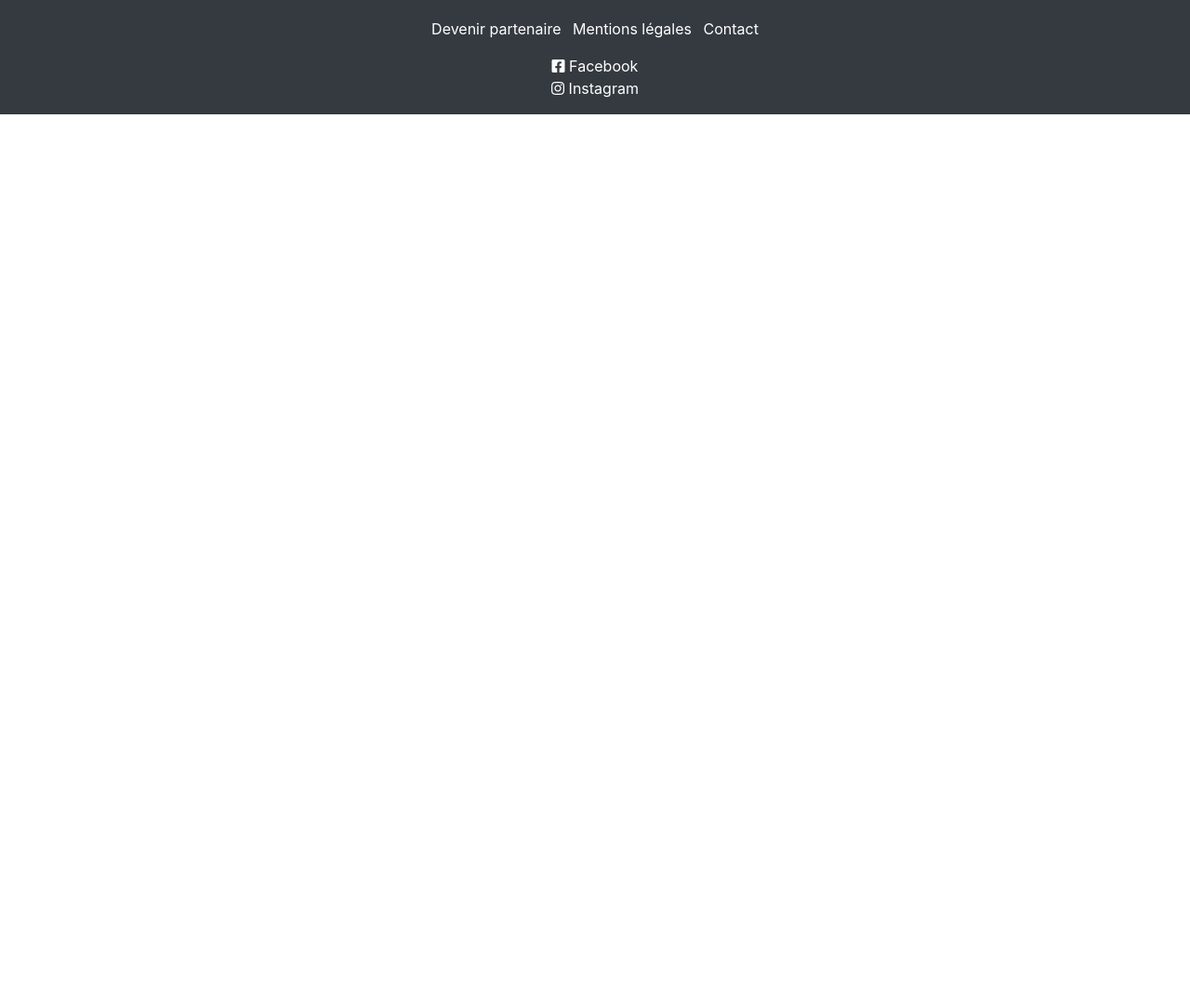
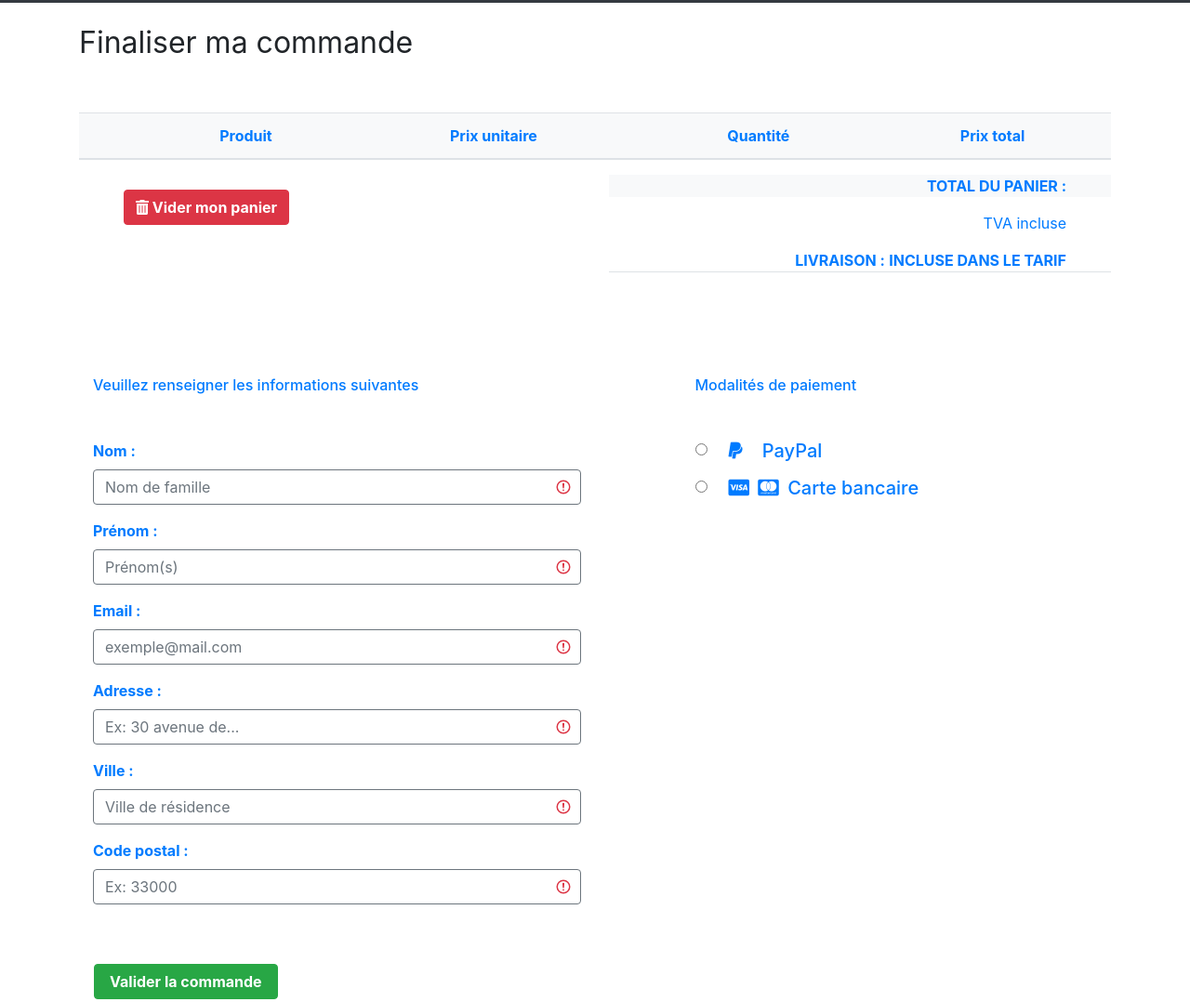
Before and after one commit to Dgericot/DimitriGericot_5_26112020, a website built with Parcel: page frontend/panier.html in a window 1280 px wide. Shown: the part 135-1213 px from the top of the page at 93% size. Before the commit the page ends 800 px from the top, so only its background shows below. Built offline with nearby package versions, Linux system fonts and the light colour scheme.

Commit message:
Ajout tableau recap commande et formulaire

```diff
--- a/frontend/panier.html
+++ b/frontend/panier.html
@@ -59,7 +59,97 @@
 
     <main id="order">
 
-    </main>
+    <div class="container">
+      <div class="col">
+          <div class="row">
+              <h2 class="mb-2 mt-4 font-weight-normal text-lg-right">Finaliser ma commande</h2>
+              <table class="table text-center align-middle mt-5">
+                  <thead class="bg-light text-primary">
+                      <tr>
+                          <th class="text-md-right">Produit</th>
+                          <th class="d-none d-md-table-cell"></th>
+                          <th class="d-none d-md-table-cell">Prix unitaire</th>
+                          <th>Quantité</th>
+                          <th>Prix total</th>
+                      </tr>
+                  </thead>
+                  <tbody id="cameraList">
+                  </tbody>
+              </table>
+              <div id="cart-is-empty" class="font-italic font-weight-bold text-center mx-auto mb-3 h3"></div>
+      </div>
+    </div>
+      <div class="row">
+          <div class="col-12 col-sm-6">
+              <a role="button" id="empty-cart" class="btn btn-danger text-white ml-1 ml-lg-5 my-3 font-weight-bold"><i class="fas fa-trash-alt"></i> Vider mon panier</a>
+          </div>
+          <div class="col-12 col-sm-6">
+              <p class="text-right ml-auto bg-light">
+                  <span class="text-primary font-weight-bold">TOTAL DU PANIER :</span>
+                  <span id="total-cart" class="font-weight-bold text-primary mr-3 mr-lg-5"></span>
+              </p>
+              <p class="text-right ml-auto">
+                  <span class="text-primary">TVA incluse </span>
+                  <span id="TVA" class="text-primary mr-3 mr-lg-5"></span>
+              </p>
+              <p class="text-right ml-auto border-bottom">
+                  <span class="text-primary font-weight-bold">LIVRAISON :</span>
+                  <span class="font-weight-bold text-primary mr-3 mr-lg-5">INCLUSE DANS LE TARIF</span>
+              </p>
+          </div>
+      </div>
+  </div>
+
+  <!-- Informations contact form -->
+  <div class="container mt-5">
+      <div class="col">
+          <form class="row" id="contact-form">
+              <div class="col-12 col-md-6 text-primary font-weight-bold was-validated">
+                  <h3 class="my-3 my-md-5 h6">Veuillez renseigner les informations suivantes</h3>
+                  <div class="form-group">
+                      <label for="last-name">Nom :</label>
+                      <input type="text" class="form-control border-secondary" id="last-name" placeholder="Nom de famille" required>
+                  </div>
+                  <div class="form-group">
+                      <label for="first-name">Prénom :</label>
+                      <input type="text" class="form-control border-secondary" id="first-name" placeholder="Prénom(s)" required>
+                  </div>
+                  <div class="form-group">
+                      <label for="mail">Email :</label>
+                      <input id="mail" type="email" class="form-control border-secondary"  placeholder="exemple@mail.com" required>
+                  </div>
+                  <div class="form-group">
+                      <label for="address">Adresse :</label>
+                      <input type="text" id="address" class="form-control border-secondary"  placeholder="Ex: 30 avenue de..." required>
+                  </div>
+                  <div class="form-group">
+                      <label for="city">Ville :</label>
+                      <input type="text" class="form-control border-secondary" id="city" placeholder="Ville de résidence" required>
+                  </div>
+                  <div class="form-group">
+                      <label for="postal">Code postal :</label>
+                      <input type="text" class="form-control border-secondary" id="postal" placeholder="Ex: 33000" required>
+                  </div>
+              </div>
+              <div class="col-12 col-md-5 text-primary font-weight-bold ml-auto">
+                  <h3 class="my-3 my-md-5 h6">Modalités de paiement</h3>
+                  <div class="form-check h5">
+                      <input type="radio" id="paypal" class="form-check-input" name="radio" value="optionPaypal">
+                      <label for="paypal" class="form-check-label"> <i class="fab fa-paypal mx-3"></i> PayPal </label>
+                  </div>
+                  <div class="form-check h5 my-3">
+                      <input type="radio" id="bank" class="form-check-input" name="radio" value="optionCarte">
+                      <label for="bank" class="form-check-label"> <i class="fab fa-cc-visa ml-3"></i> <i class="fab fa-cc-mastercard mx-1"></i>  Carte bancaire </label>
+                  </div>
+
+              </div>
+              <p id="error" class="h5 text-danger"></p>
+              <input type="submit" id="order-button" class="btn btn-success text-white font-weight-bold ml-3 my-5 px-3" value="Valider la commande">
+          </form>
+      </div>
+  </div>
+
+</main>
 
      <!-- Footer -->
      <footer>
```
